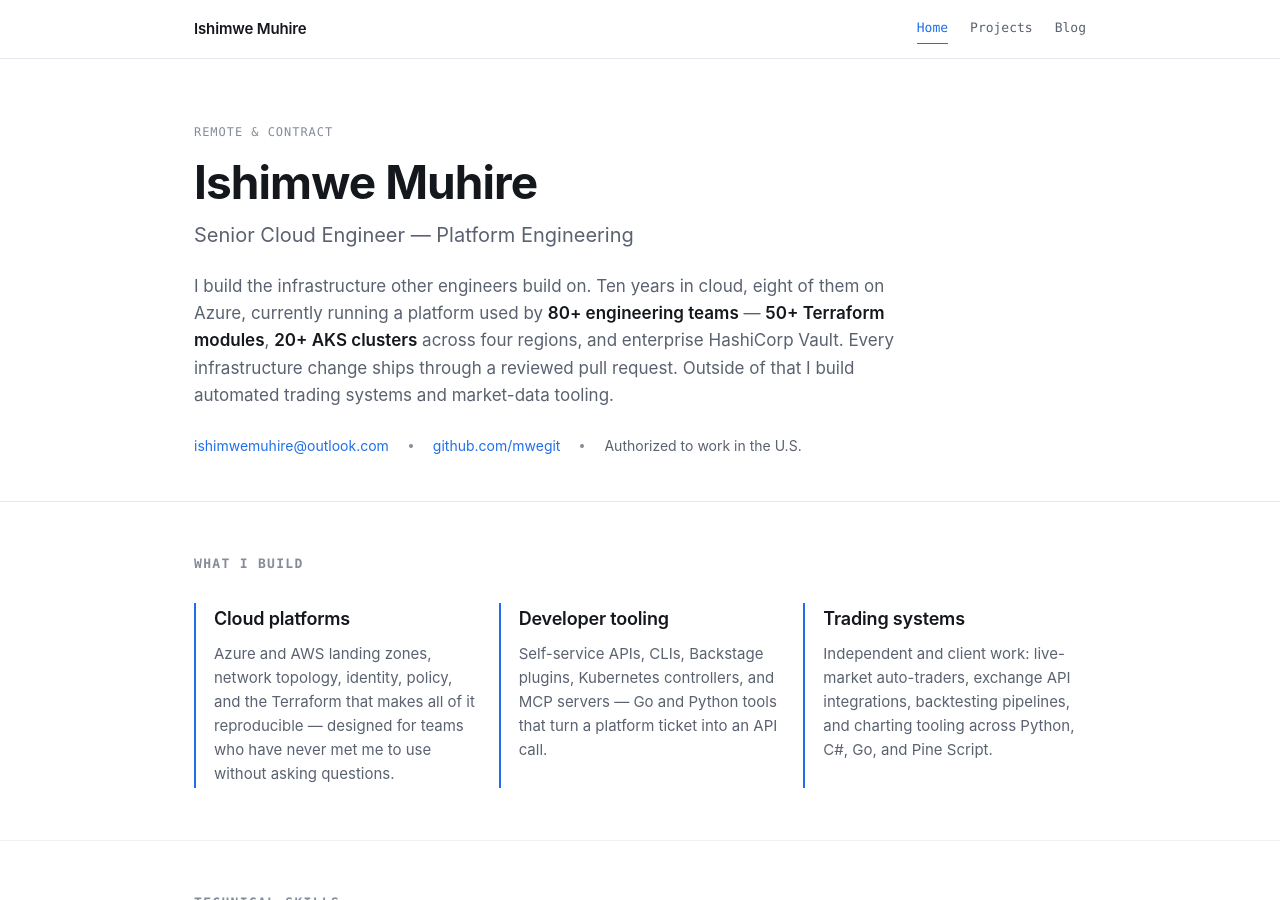
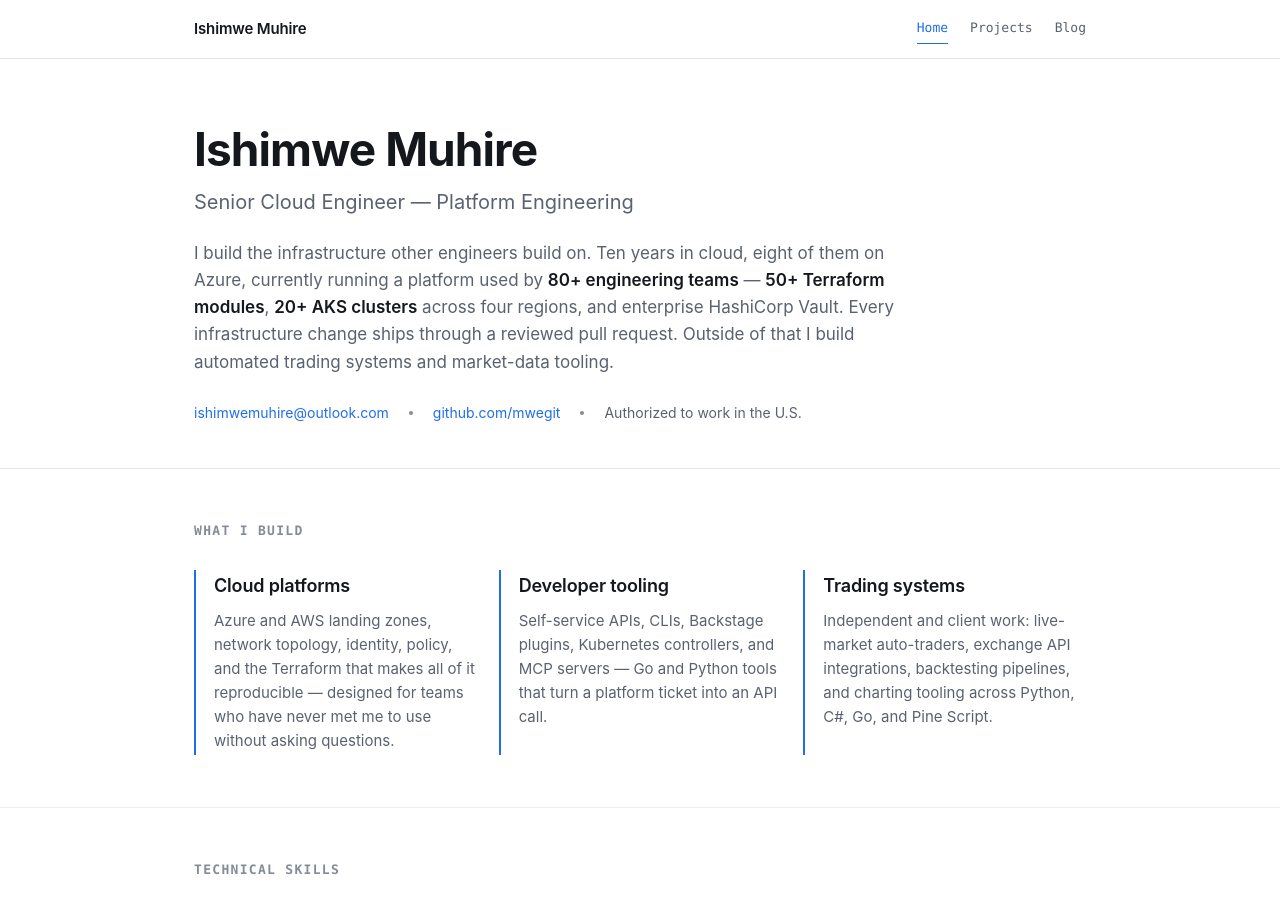
Before and after one commit to mwegit/mwegit.github.io, a Jekyll site: the page built from index.html, in a window 1280 px wide and 900 px high. Built offline with Jekyll 4.4.1, drawn with Linux system fonts in a browser that asks for light colours.

Commit message:
Remove availability line from homepage header
Co-Authored-By: Claude Opus 5 <noreply@anthropic.com>

```diff
--- a/index.html
+++ b/index.html
@@ -4,7 +4,6 @@ nav: home
 ---
 <div class="pagehead">
   <div class="wrap">
-    <p class="eyebrow">Remote &amp; contract</p>
     <h1>Ishimwe Muhire</h1>
     <p class="role">Senior Cloud Engineer — Platform Engineering</p>
     <p class="lede">
```
